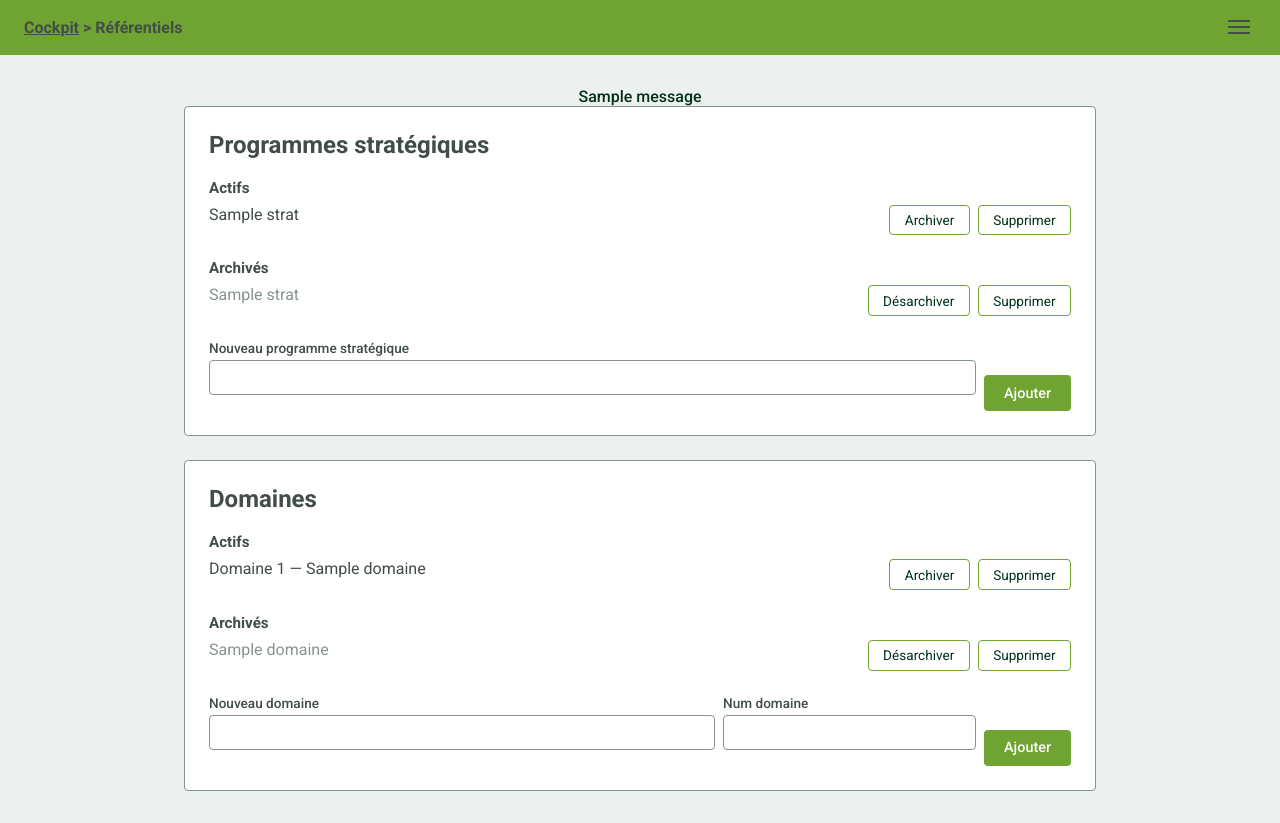
After one commit to Sophie-Redkali/Cockpit, a Django app: template appProjet/cockpit/templates/cockpit/gestion_referentiels.html in a window 1280 px wide. The commit adds this page. Run offline with Django 5.2, Linux system fonts and the light colour scheme; the template is opened without the code that fills it: most values are stand-ins (such as "Sample title", 1, 10 or a date in 2020); one stand-in notice (Sample message) is shown; form fields are guessed from the names that the template uses.

Commit message:
Ajout du référenciel modification de la page d'accueil

```diff
--- a/appProjet/cockpit/templates/cockpit/contact.html
+++ b/appProjet/cockpit/templates/cockpit/contact.html
@@ -9,8 +9,8 @@
 <li><a href="{% url 'accueil' %}">Accueil</a></li>
 <li><a href="{% url 'contact_create' %}">Nouveau contact</a></li>
 <li><a href="{% url 'projet_create' %}">Enregistrer un projet</a></li>
-<li><a href="{% url 'vacation_create' %}">Déclarer une vacation</a></li>
-<li><a href="{% url 'evenement_create' %}">Demander un évènement</a></li>
+<li><a href="{% url 'vacation_create' %}">Demander une vacation</a></li>
+<li><a href="{% url 'evenement_create' %}">Organiser un évènement</a></li>
 {% endblock %}
 
 {% block content %}
--- a/appProjet/cockpit/templates/cockpit/evenement.html
+++ b/appProjet/cockpit/templates/cockpit/evenement.html
@@ -12,8 +12,8 @@ Nouvelle demande d'organisation
 {% block nav_menu %}
 <li><a href="{% url 'accueil' %}">Accueil</a></li>
 <li><a href="{% url 'contact_create' %}">Nouveau contact</a></li>
-<li><a href="{% url 'projet_create' %}">Nouveau projet</a></li>
-<li><a href="{% url 'evenement_create' %}">Demander un évènement</a></li>
+<li><a href="{% url 'vacation_create' %}">Demander une vacation</a></li>
+<li><a href="{% url 'evenement_create' %}">Organiser un évènement</a></li>
 {% endblock %}
 
 {% block content %}
--- /dev/null
+++ b/appProjet/cockpit/templates/cockpit/gestion_referentiels.html
@@ -0,0 +1,140 @@
+{% extends "cockpit/base.html" %}
+
+{% block title %}Cockpit — Référentiels{% endblock %}
+
+{% block breadcrumb %}<a href="{% url 'accueil' %}">Cockpit</a> &gt; Référentiels{% endblock %}
+
+{% block nav_menu %}
+<li><a href="{% url 'accueil' %}">Accueil</a></li>
+<li><a href="{% url 'gestion_referentiels' %}">Référentiels</a></li>
+{% endblock %}
+
+{% block content %}
+
+{% if messages %}
+    {% for message in messages %}
+        <div class="{% if message.tags == 'error' %}cockpit-alert{% else %}cockpit-success{% endif %}">
+            {{ message }}
+        </div>
+    {% endfor %}
+{% endif %}
+
+<div class="cockpit-form-card" style="margin-bottom: 1.5rem;">
+    <h2>Programmes stratégiques</h2>
+
+    <div class="cockpit-eval-section">
+        <h3>Actifs</h3>
+        {% for strat in progs_actifs %}
+        <div class="cockpit-eval-row">
+            <span style="flex:1;">{{ strat.nom_strat }}</span>
+            <form method="post" style="display:inline;">
+                {% csrf_token %}
+                <input type="hidden" name="strat_id" value="{{ strat.pk }}">
+                <button type="submit" name="action" value="toggle_strat" class="cockpit-btn-secondary">Archiver</button>
+            </form>
+            <form method="post" style="display:inline;"
+                  onsubmit="return confirm('Supprimer définitivement ce programme ?');">
+                {% csrf_token %}
+                <input type="hidden" name="strat_id" value="{{ strat.pk }}">
+                <button type="submit" name="action" value="delete_strat" class="cockpit-btn-secondary">Supprimer</button>
+            </form>
+        </div>
+        {% empty %}
+        <p class="cockpit-placeholder">Aucun programme actif.</p>
+        {% endfor %}
+    </div>
+
+    <div class="cockpit-eval-section">
+        <h3>Archivés</h3>
+        {% for strat in progs_archives %}
+        <div class="cockpit-eval-row">
+            <span style="flex:1; color: var(--color-gray-medium);">{{ strat.nom_strat }}</span>
+            <form method="post" style="display:inline;">
+                {% csrf_token %}
+                <input type="hidden" name="strat_id" value="{{ strat.pk }}">
+                <button type="submit" name="action" value="toggle_strat" class="cockpit-btn-secondary">Désarchiver</button>
+            </form>
+            <form method="post" style="display:inline;"
+                  onsubmit="return confirm('Supprimer définitivement ce programme ?');">
+                {% csrf_token %}
+                <input type="hidden" name="strat_id" value="{{ strat.pk }}">
+                <button type="submit" name="action" value="delete_strat" class="cockpit-btn-secondary">Supprimer</button>
+            </form>
+        </div>
+        {% empty %}
+        <p class="cockpit-placeholder">Aucun programme archivé.</p>
+        {% endfor %}
+    </div>
+
+    <form method="post" class="cockpit-inline-group" style="align-items:flex-end;">
+        {% csrf_token %}
+        <div class="cockpit-field" style="flex:1;">
+            <label for="{{ prog_form.nom_strat.id_for_label }}">Nouveau programme stratégique</label>
+            {{ prog_form.nom_strat }}
+        </div>
+        <button type="submit" name="action" value="create_strat" class="cockpit-btn">Ajouter</button>
+    </form>
+</div>
+
+<div class="cockpit-form-card">
+    <h2>Domaines</h2>
+
+    <div class="cockpit-eval-section">
+        <h3>Actifs</h3>
+        {% for domaine in domaines_actifs %}
+        <div class="cockpit-eval-row">
+            <span style="flex:1;">Domaine {{ domaine.num_domaine }} — {{ domaine.nom_domaine }}</span>
+            <form method="post" style="display:inline;">
+                {% csrf_token %}
+                <input type="hidden" name="domaine_id" value="{{ domaine.pk }}">
+                <button type="submit" name="action" value="toggle_domaine" class="cockpit-btn-secondary">Archiver</button>
+            </form>
+            <form method="post" style="display:inline;"
+                  onsubmit="return confirm('Supprimer définitivement ce domaine ?');">
+                {% csrf_token %}
+                <input type="hidden" name="domaine_id" value="{{ domaine.pk }}">
+                <button type="submit" name="action" value="delete_domaine" class="cockpit-btn-secondary">Supprimer</button>
+            </form>
+        </div>
+        {% empty %}
+        <p class="cockpit-placeholder">Aucun domaine actif.</p>
+        {% endfor %}
+    </div>
+
+    <div class="cockpit-eval-section">
+        <h3>Archivés</h3>
+        {% for domaine in domaines_archives %}
+        <div class="cockpit-eval-row">
+            <span style="flex:1; color: var(--color-gray-medium);">{{ domaine.nom_domaine }}</span>
+            <form method="post" style="display:inline;">
+                {% csrf_token %}
+                <input type="hidden" name="domaine_id" value="{{ domaine.pk }}">
+                <button type="submit" name="action" value="toggle_domaine" class="cockpit-btn-secondary">Désarchiver</button>
+            </form>
+            <form method="post" style="display:inline;"
+                  onsubmit="return confirm('Supprimer définitivement ce domaine ?');">
+                {% csrf_token %}
+                <input type="hidden" name="domaine_id" value="{{ domaine.pk }}">
+                <button type="submit" name="action" value="delete_domaine" class="cockpit-btn-secondary">Supprimer</button>
+            </form>
+        </div>
+        {% empty %}
+        <p class="cockpit-placeholder">Aucun domaine archivé.</p>
+        {% endfor %}
+    </div>
+
+    <form method="post" class="cockpit-inline-group" style="align-items:flex-end;">
+        {% csrf_token %}
+        <div class="cockpit-field" style="flex:2;">
+            <label for="{{ domaine_form.nom_domaine.id_for_label }}">Nouveau domaine</label>
+            {{ domaine_form.nom_domaine }}
+        </div>
+        <div class="cockpit-field" style="flex:1;">
+            <label for="{{ domaine_form.num_domaine.id_for_label }}">{{ domaine_form.num_domaine.label }}</label>
+            {{ domaine_form.num_domaine }}
+        </div>
+        <button type="submit" name="action" value="create_domaine" class="cockpit-btn">Ajouter</button>
+    </form>
+</div>
+
+{% endblock %}
--- a/appProjet/cockpit/templates/cockpit/projet.html
+++ b/appProjet/cockpit/templates/cockpit/projet.html
@@ -13,6 +13,8 @@
 <li><a href="{% url 'accueil' %}">Accueil</a></li>
 <li><a href="{% url 'contact_create' %}">Nouveau contact</a></li>
 <li><a href="{% url 'projet_create' %}">Nouveau projet</a></li>
+<li><a href="{% url 'vacation_create' %}">Demander une vacation</a></li>
+<li><a href="{% url 'evenement_create' %}">Organiser un évènement</a></li>
 <li><a href="#">Voir tous les projets</a></li>
 {% endblock %}
 
--- a/appProjet/cockpit/templates/cockpit/vacation.html
+++ b/appProjet/cockpit/templates/cockpit/vacation.html
@@ -9,8 +9,8 @@
 <li><a href="{% url 'accueil' %}">Accueil</a></li>
 <li><a href="{% url 'contact_create' %}">Nouveau contact</a></li>
 <li><a href="{% url 'projet_create' %}">Enregistrer un projet</a></li>
-<li><a href="{% url 'vacation_create' %}">Déclarer une vacation</a></li>
-<li><a href="{% url 'evenement_create' %}">Demander un évènement</a></li>
+<li><a href="{% url 'vacation_create' %}">Demander une vacation</a></li>
+<li><a href="{% url 'evenement_create' %}">Organiser un évènement</a></li>
 {% endblock %}
 
 {% block extra_head %}
--- a/appProjet/cockpit/urls.py
+++ b/appProjet/cockpit/urls.py
@@ -13,4 +13,5 @@ urlpatterns = [
     path('vacation/nouveau/', views.vacation_create_view, name='vacation_create'),
     path('api/vacation/recherche/', views.vacation_recherche_view, name='vacation_recherche'),
     path('api/vacation/total-equivalent-td/', views.vacation_total_view, name='vacation_total'),
+    path('referentiels/', views.gestion_referentiels_view, name='gestion_referentiels'),
 ]
```
Also changed, not shown: appProjet/cockpit/forms.py (+29 -1 lines), appProjet/cockpit/templates/cockpit/accueil.html (+10 -6 lines), appProjet/cockpit/views.py (+87 -2 lines).
